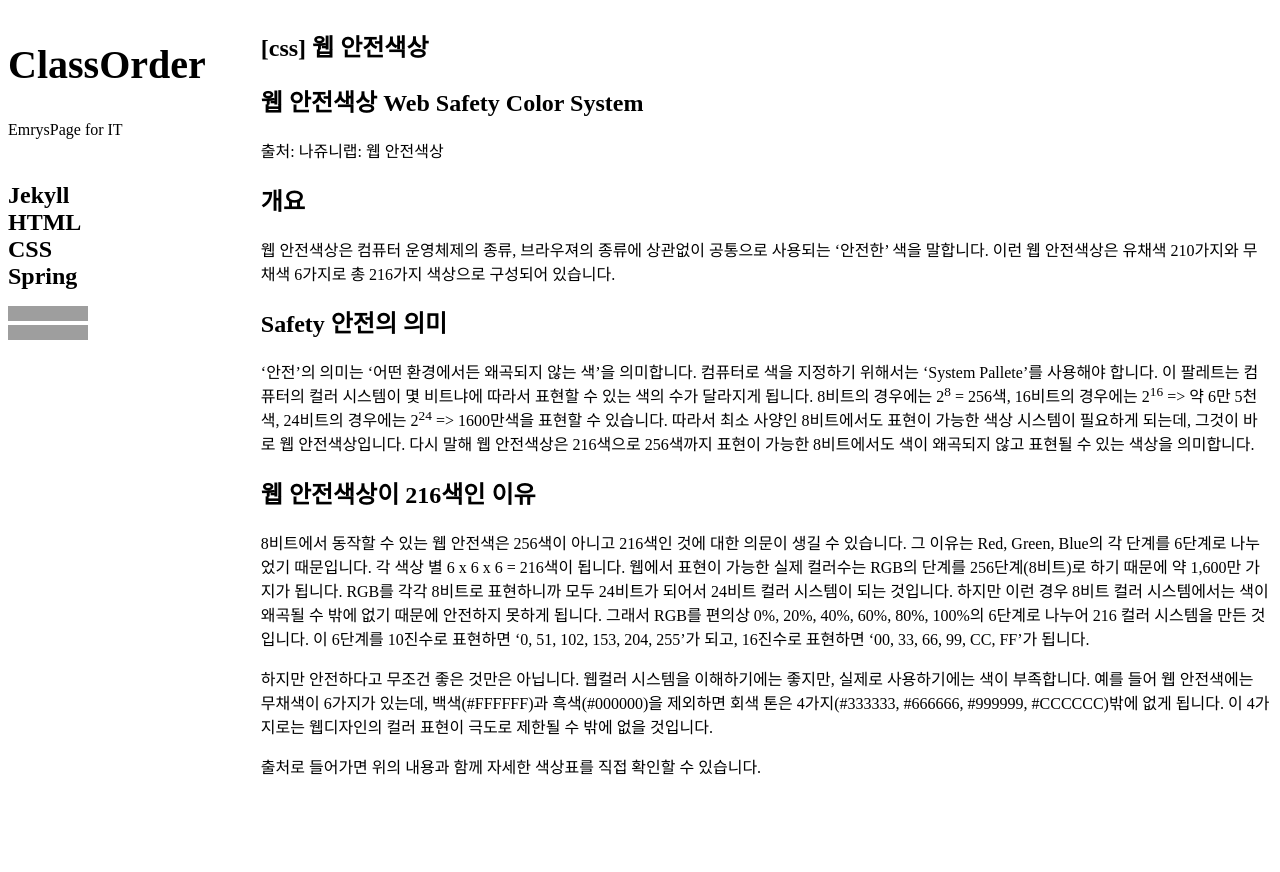
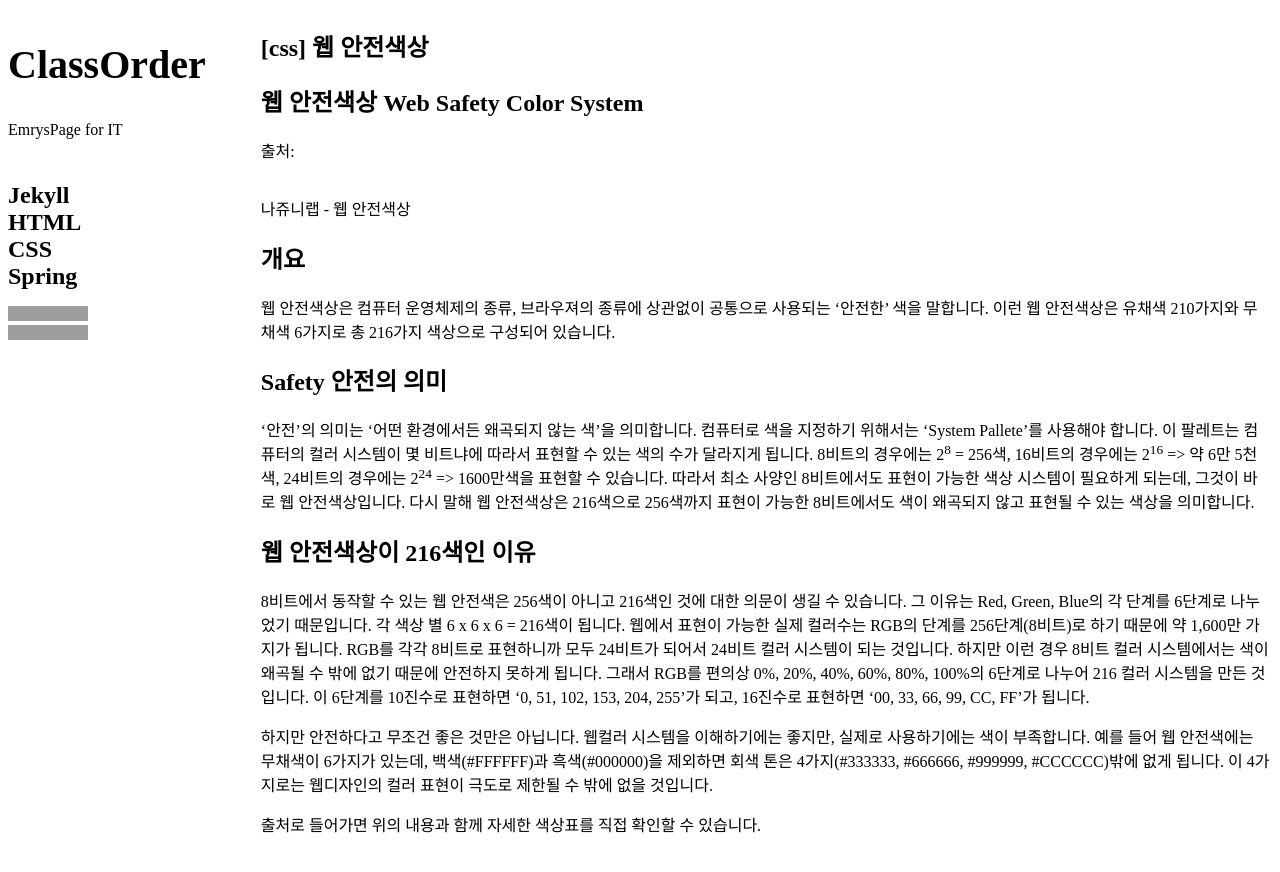
Before and after one commit to ProjectTavern/deprecated-winterguard.github.io, a Jekyll site: the page built from categories/css/_posts/2018-01-14-[CSS]-웹-안전색상.md, in a window 1280 px wide. Shown: the top 872 px of the page. Built offline with Jekyll 4.4.1, drawn with Linux system fonts in a browser that asks for light colours; nearby versions of some CDN libraries; our own code applies the rules of GitHub Pages for plain Markdown files; grey boxes are pictures that could not be loaded.

Commit message:
일부 수정

```diff
--- a/categories/css/_posts/2018-01-14-[CSS]-웹-안전색상.md
+++ b/categories/css/_posts/2018-01-14-[CSS]-웹-안전색상.md
@@ -4,7 +4,8 @@ excerpt: Web Safety Color System은 컴퓨터 운영체제의 종류, 브라우
 
 # 웹 안전색상 Web Safety Color System
 
-출처: [나쥬니랩: 웹 안전색상](http://www.nazuni.pe.kr/web/design/color/websafecolor.php)
+출처:
+- [나쥬니랩 - 웹 안전색상](http://www.nazuni.pe.kr/web/design/color/websafecolor.php)
 
 ## 개요
 
```
